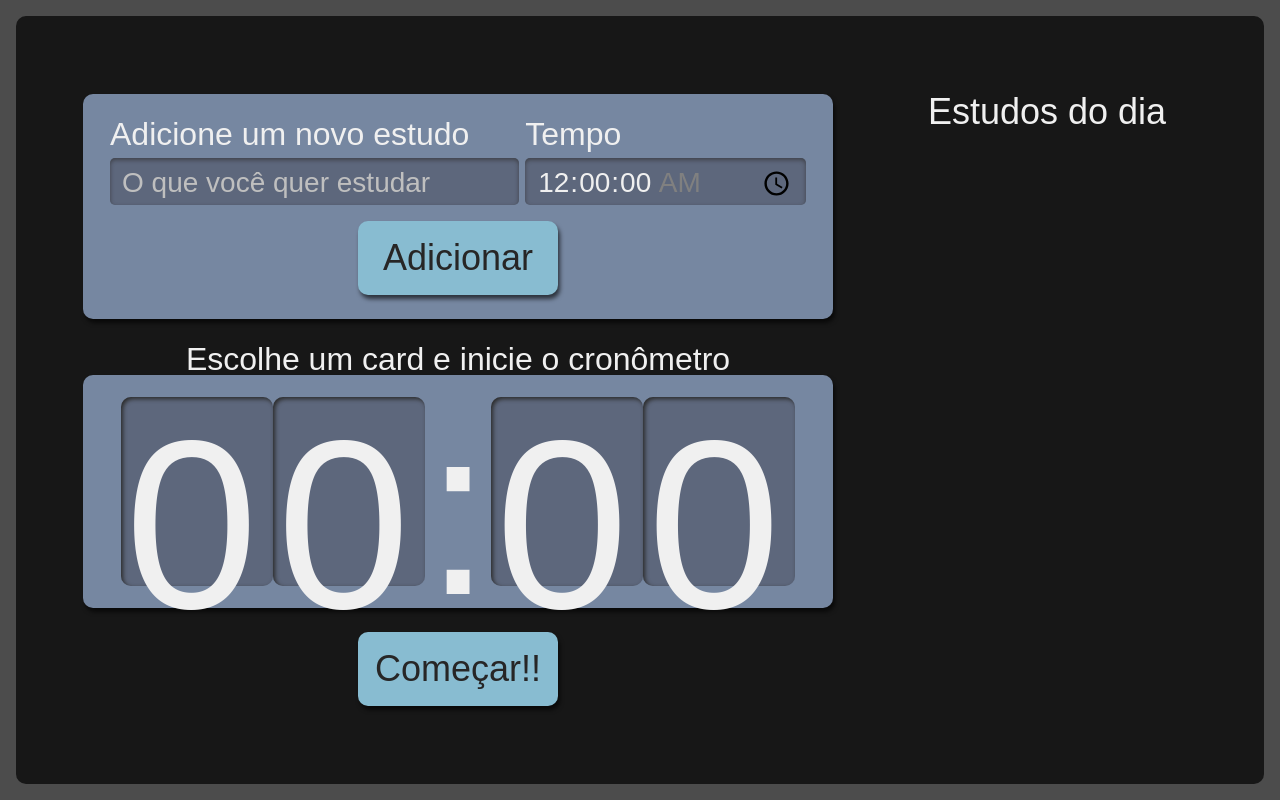
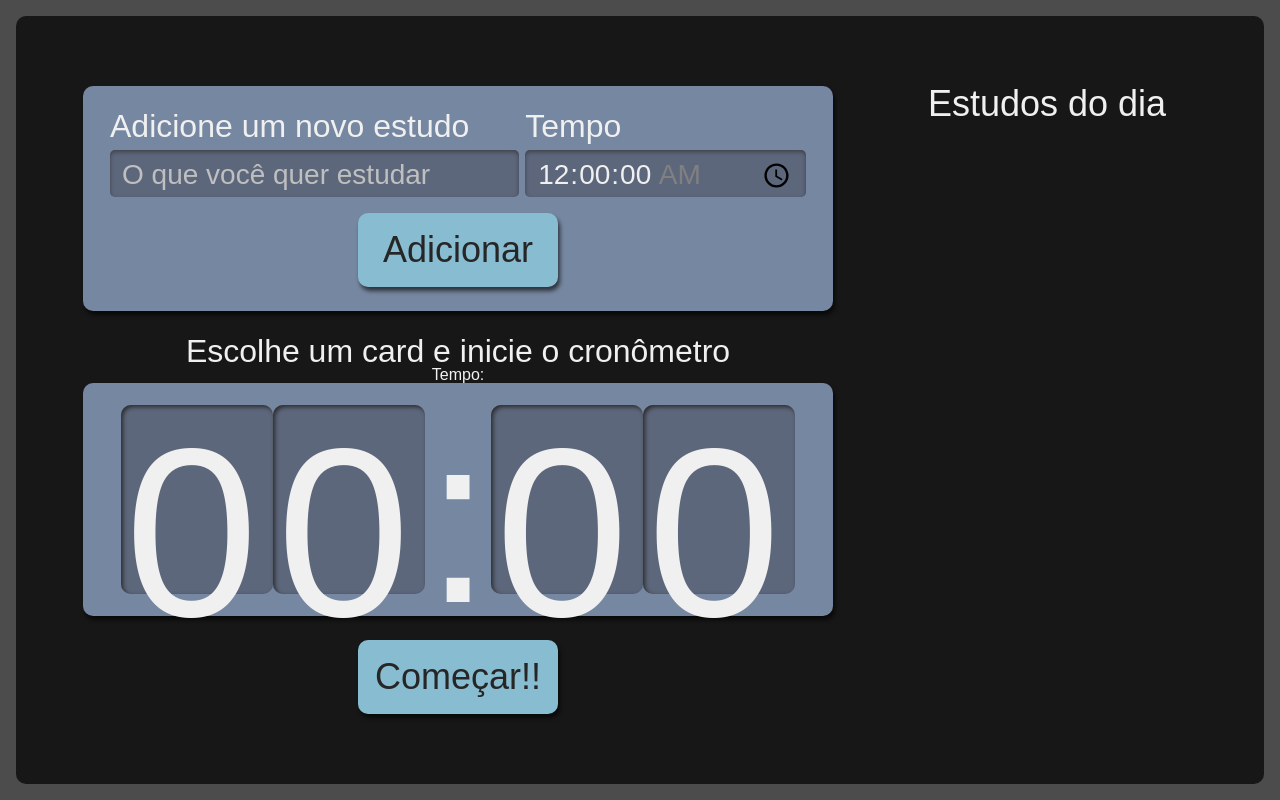
Before and after one commit to FelipeGabrill/Studies-ts-react--, a React (Create React App) app: page / in a window 1280 px wide. Built offline with nearby package versions, Linux system fonts and the light colour scheme.

Commit message:
Começando o cronômetro

```diff
--- a/src/componets/Cronometro/index.tsx
+++ b/src/componets/Cronometro/index.tsx
@@ -1,13 +1,27 @@
 import Botao from "../Botao";
 import Relogio from "./Relogio";
 import style from './Cronometro.module.scss';
-import { tempoParaSegundos } from "../../common/utils/date";
+import { tempoParaSegundos } from "../../common/utils/time";
+import { ITarefa } from "../../types/tarefa";
+import { useEffect, useState } from "react";
 
-export function Cronometro() {
-    console.log('conversao: ', tempoParaSegundos('01:01:01'));
+interface Props {
+    selecionado: ITarefa | undefined
+}
+
+export function Cronometro({selecionado} : Props) {
+    const [tempo, setTempo] = useState<number>();
+
+    useEffect(() => {
+        if (selecionado?.tempo) {
+            setTempo(tempoParaSegundos(selecionado.tempo));
+        }
+    }, [[selecionado]]);
+
     return (
         <div className={style.cronometro}>
             <p className={style.titulo}>Escolhe um card e inicie o cronômetro </p>
+            Tempo: {tempo}
             <div className={style.relogioWrapper}>
                 <Relogio />
             </div>
--- a/src/pages/App.tsx
+++ b/src/pages/App.tsx
@@ -24,7 +24,7 @@
       tarefas={tarefas}
       selecionaTarefa={selecionaTarefa}
       />
-      <Cronometro />
+      <Cronometro selecionado={selecionado} />
     </div>
   );
 }
```
Also changed, not shown: src/common/utils/time.ts (renamed from src/common/utils/date.ts).
